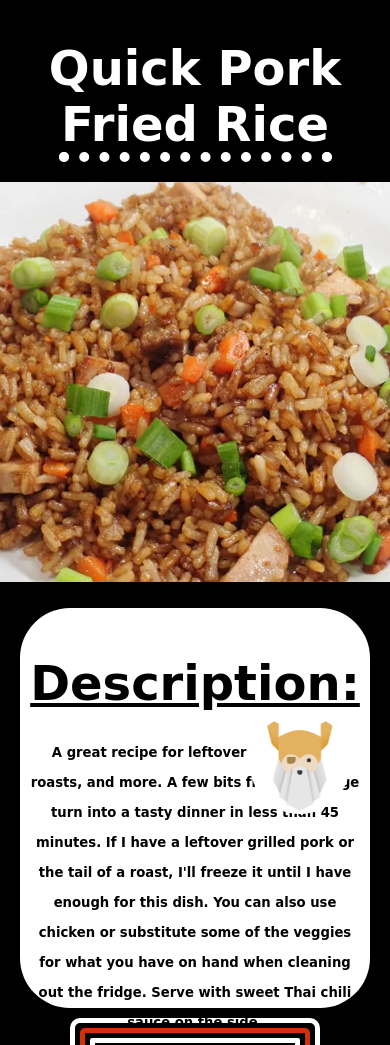
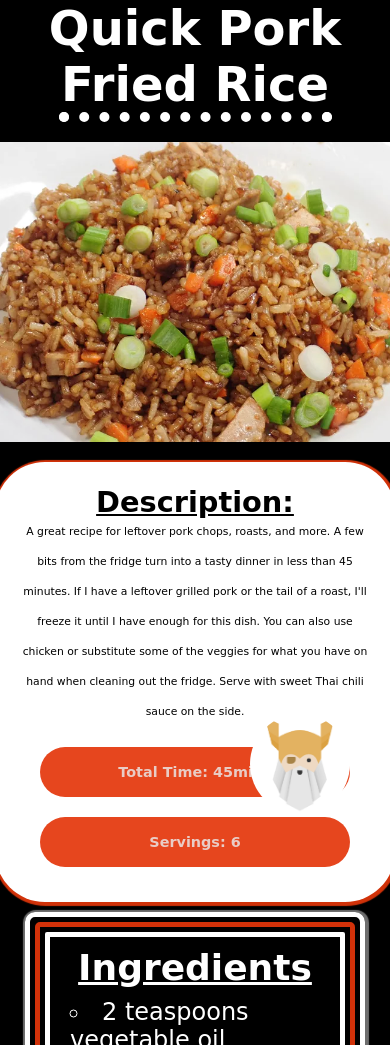
Before and after one commit to Olise-Uwadinmah/odin-recipes, a plain HTML site: page recipes/fried-rice.html in a window 390 px wide. Shown: the top 1045 px of the page. Drawn offline with Linux system fonts and the light colour scheme; a web font is replaced by a local one.

Commit message:
Task completed

```diff
--- /dev/null
+++ b/recipes/fried-rice.css
@@ -0,0 +1,8 @@
+.wrap{
+    width: 550px;
+}
+@media  screen and (max-width:800px) {
+    .wrap{
+        height: 300px;
+    }
+}
--- a/recipes/fried-rice.html
+++ b/recipes/fried-rice.html
@@ -9,6 +9,8 @@
     <link href="https://fonts.googleapis.com/css2?family=Lumanosimo&family=Noto+Emoji:wght@300&display=swap" rel="stylesheet">
     <link rel="shortcut icon" href="radio_button_checked_FILL0_wght400_GRAD0_opsz48.svg" type="image/x-icon">
     <link rel="stylesheet" href="style.css">
+    <link rel="stylesheet" href="styles2.css">
+    <link rel="stylesheet" href="fried-rice.css">
     <title>Quick Pork Fried Rice</title>
 </head>
 
--- a/recipes/style.css
+++ b/recipes/style.css
@@ -11,7 +11,7 @@ body{
 }
 .tanker{
     text-align: center;
-    margin: 40px 0px;
+    margin: 40px 100px;
 }
 .container{
     background-color: #000;
@@ -39,25 +39,28 @@ body{
     color: #000;
     border-radius: 50px;
     padding: 60px 10px;
-    height: 400px;
+    height: fit-content;
     line-height: 30px;
-
+    box-shadow: 1px 1px 1px 3px #e4360aea;
 }
 .description h1{
     text-decoration: underline ;
-    margin-bottom: 40px;
+    margin-bottom: 10px;
+    font-size: 130%;
 }
 .description p{
-    font-size: 55%;
-    font-weight: 600;
+    font-size: 50%;
+    font-weight: 500;
+
 }
 .description:hover{
     background-color: #e4360aea;
     color: #e9ccc5;
     transition: 1.0s ease-in;
+    box-shadow: 1px 1px 1px 3px #e9ccc5;
 }
 .wrap{
-    width: 600px;
+    width: 500px;
     border-radius: 30px;
     object-fit: contain;
 
@@ -77,6 +80,7 @@ hr{
     border-radius: 10px;
     padding: 5px;
     margin: 10px 70px;
+    box-shadow: 1px 1px 1px 3px #ffffff6e;
 }
 .border2{
     border: #e4360aea solid 5px ;
@@ -87,6 +91,7 @@ hr{
     border: #fff solid 5px ;
     padding: 10px;
     border-radius: 2px;
+    font-size: 100%;
 }
 .content h2{
     text-decoration: underline;
@@ -125,20 +130,20 @@ hr{
 }
 .add{
     display: flex;
-    font-size: 70%;
+    font-size: 50%;
     justify-content: space-between;
-    margin: 10px 30px;
+    margin: 10px 10px;
 }
 .time{
     background-color: #e4360aea;
-    padding: 15px;
+    padding: 10px;
     border-radius: 30px;
     color: #e9ccc5;
 }
 
 .servings{
     background-color: #e4360aea;
-    padding: 15px;
+    padding: 10px;
     border-radius: 30px;
     color: #e9ccc5;
 }
@@ -164,6 +169,7 @@ hr{
     .img{
         max-width: 400px;
     }
+
     .add{
         display: flex;
         flex-direction: column;
@@ -172,8 +178,28 @@ hr{
     .try{
         margin: 10px;
     }
+    .border3{
+        min-width: 300px;
+    }
+    .border2{
+        min-width: 320px;
+    }
+    .border1{
+        min-width: 340px;
+    }
     .content ul{
         margin-left: 0px;
         margin: 10px;
     }
+    .description{
+        height: auto;
+        width: 400px;
+        padding: 25px;
+    }
+    .tanker{
+        display: flex;
+        flex-direction: column;
+        align-items: center;
+        margin: 0px;
+    }
 }
--- a/recipes/styles2.css
+++ b/recipes/styles2.css
@@ -1,8 +1,18 @@
-.wrap{
-    height: 500px;
-    object-fit: contain;
-    border-radius: 30px;
+@media  screen and (max-width:800px) {
+    .wrap{
+        height: 400px;
+        object-fit: contain;
+        border-radius: 30px;
+    }
+    .add {
+        font-size: 40%;
+        margin-bottom: 0px;
+    }
+    .description p{
+        font-size: 45%;
+    }
+    .description h1{
+        font-size: 120%;
+        margin-bottom: 0px;
+    }
 }
-.add {
-    font-size: 60%;
-}
```
Also changed, not shown: css/styles.css (+8 -1 lines).
